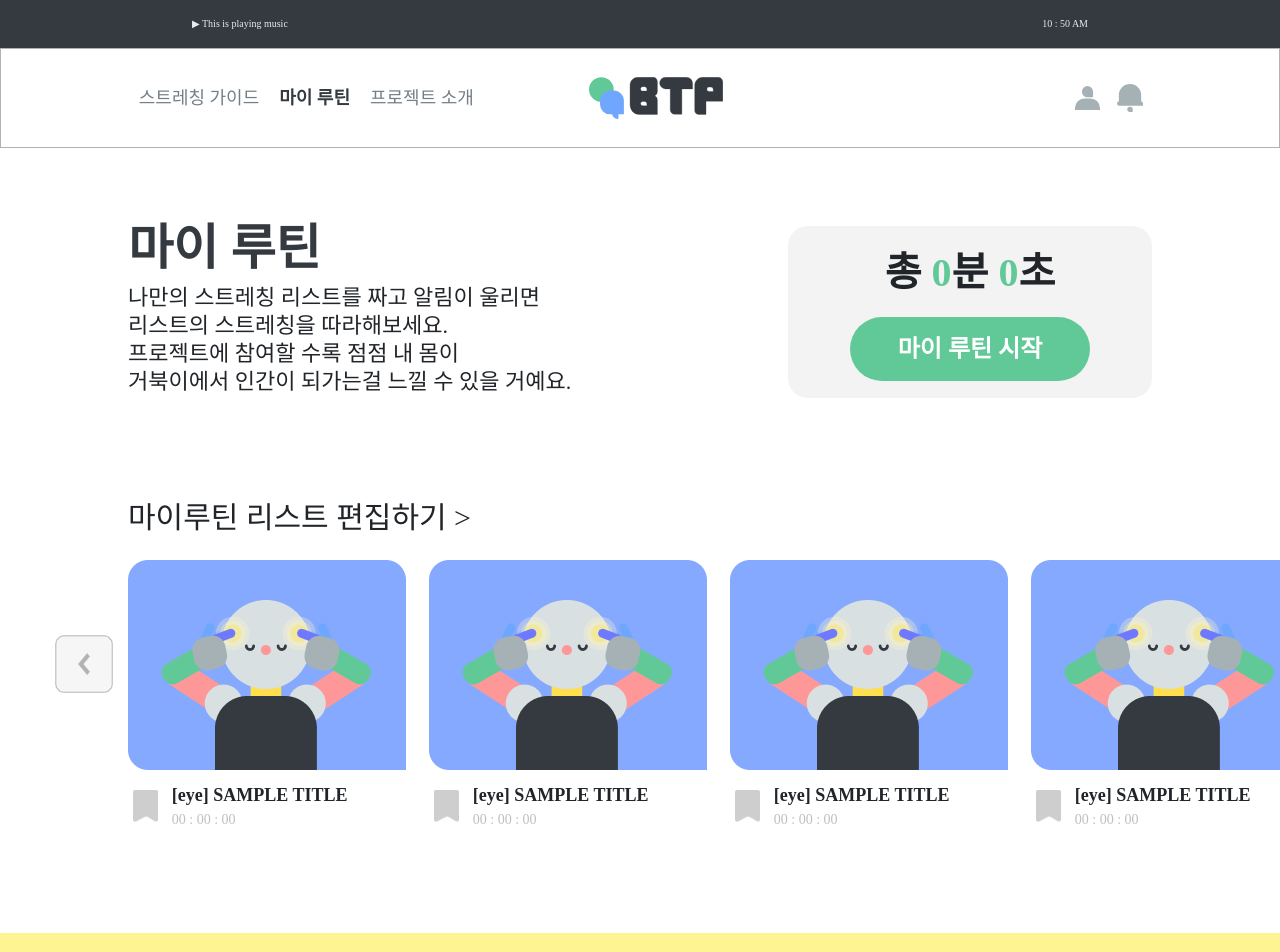
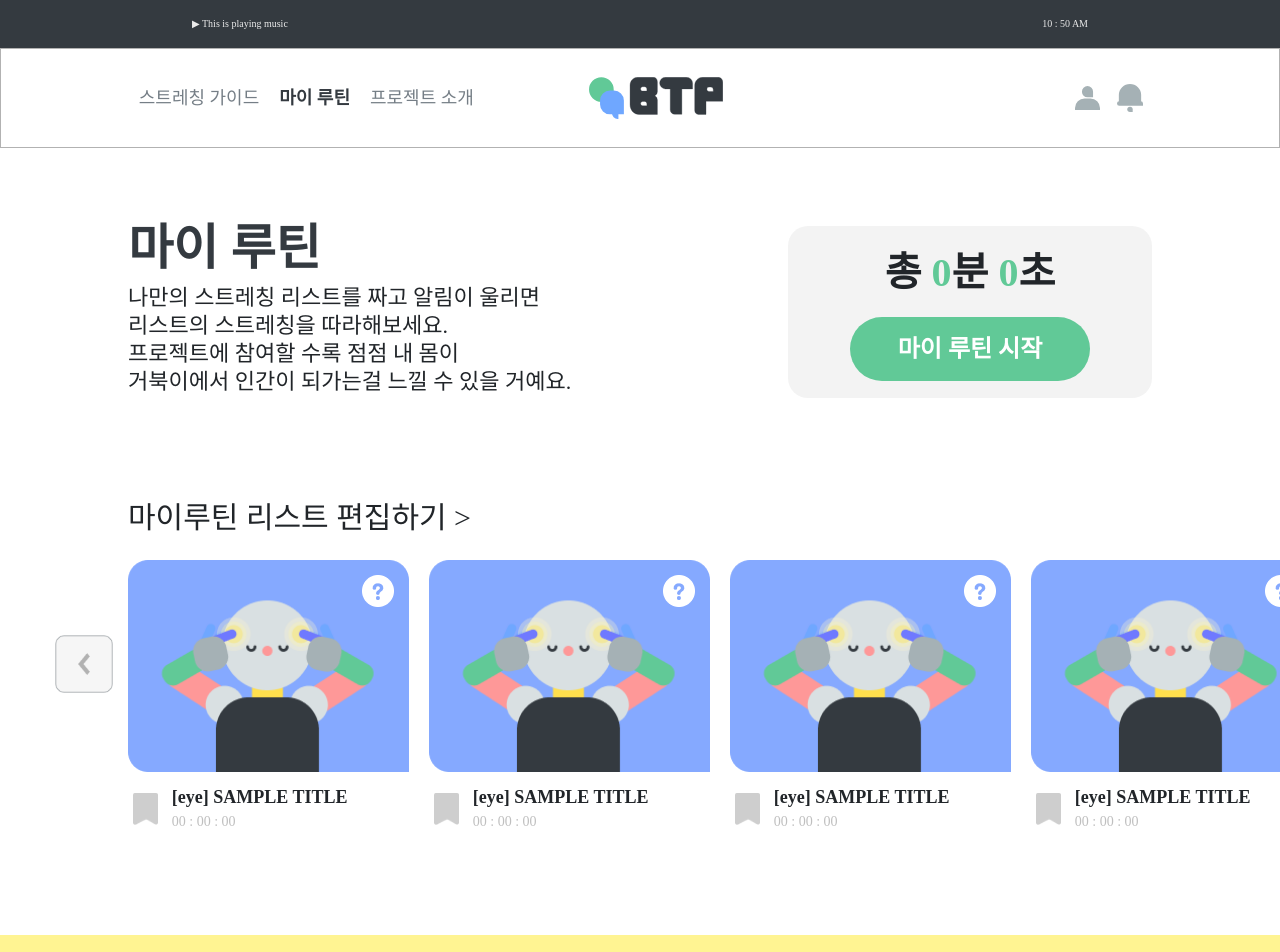
Before and after one commit to turtle-engineers/BTP_ui, a Vue app: page /myroutine in a window 1280 px wide. Shown: the top 952 px of the page. Built offline with nearby package versions, Linux system fonts and the light colour scheme; no server answers; a web font is replaced by a local one.

Commit message:
마이루틴 모달 삽입
마이루틴 리스트의 물음표 버튼을 클릭하면 모달화면이 띄워지도록 함

```diff
--- a/src/assets/scss/components/listContent.scss
+++ b/src/assets/scss/components/listContent.scss
@@ -2,7 +2,6 @@
   display: flex;
   flex-direction: column;
   // flex: none;
-  max-width: 278px;
   justify-content: space-between;
   // margin-right:15px;
 }
--- a/src/assets/scss/components/modalTurtle.scss
+++ b/src/assets/scss/components/modalTurtle.scss
@@ -30,7 +30,7 @@
   .btn-x {
     position: absolute;
     top: 25px;
-    right: 50px;
+    right: 35px;
     font-weight: 500;
     font-size: 30px;
     color: #a4a4a4;
--- a/src/assets/scss/components/myroutine.scss
+++ b/src/assets/scss/components/myroutine.scss
@@ -51,3 +51,17 @@ $btp-green: #61c997;
     color: inherit;
   }
 }
+
+.content-img{
+  position: relative;
+  margin-right: 2rem;
+
+  .turtle_grow {
+    position:absolute;
+    top:0;
+    right: 0;
+    width: 32px;
+    height: 32px;
+    margin: 1.5rem;
+  }
+}
--- a/src/views/Account.vue
+++ b/src/views/Account.vue
@@ -1,7 +1,6 @@
 <template>
   <div>
     <modalTurtle v-if="isModalViewed" @close-modal="closeModal"></modalTurtle>
-    <modalStretching v-if="isModalViewed" @close-modal="closeModal"></modalStretching>
     <simpleheader></simpleheader>
 
     <div class="app-container">
@@ -70,7 +69,6 @@ import axios from "axios";
 import simpleheader from "../components/layout/simpleheader.vue";
 import Calendar from "../components/Calendar.vue";
 import modalTurtle from "../components/modalTurtle";
-import modalStretching from "../components/modalStretching";
 
 export default {
   data() {
@@ -88,7 +86,6 @@ export default {
     simpleheader,
     Calendar,
     modalTurtle,
-    modalStretching,
   },
   created() {
     this.login();
--- a/src/views/MyRoutine.vue
+++ b/src/views/MyRoutine.vue
@@ -1,5 +1,6 @@
 <template>
   <div class="app-container">
+    <modalStretching v-if="isModalViewed" @close-modal="closeModal"></modalStretching>
     <simpleheader></simpleheader>
     <div class="btp-container">
       <!-- 상단 타이틀 + 시간/시작 -->
@@ -32,14 +33,12 @@
       </article>
       <!-- 캐러셀 -->
       <VueSlickCarousel ref="c2" :arrows="true" :asNavFor="$refs.c1" :slidesToShow="4" :infinite="false">
-        <div class="slide-content"><listContent /></div>
-        <div class="slide-content"><listContent /></div>
-        <div class="slide-content"><listContent /></div>
-        <div class="slide-content"><listContent /></div>
-        <div class="slide-content"><listContent /></div>
-        <div class="slide-content"><listContent /></div>
-        <div class="slide-content"><listContent /></div>
-        <div class="slide-content"><listContent /></div>
+        <div class="slide-content" v-for="item in list()" v-bind:key="item.id">
+          <div class="content-img">
+            <img class="turtle_grow" src="@/assets/icon/question-mark.png" v-on:click="isModalViewed = true" />
+            <listContent />
+          </div>
+        </div>
         <template #prevArrow="">
           <button class="arrow-btn">
             <img src="../assets/icon/left_square.png" alt="arrow-left" />
@@ -57,6 +56,7 @@
 <script>
 import simpleheader from "../components/layout/simpleheader.vue";
 import listContent from "../components/listContent.vue";
+import modalStretching from "../components/modalStretching";
 import VueSlickCarousel from "vue-slick-carousel";
 import "vue-slick-carousel/dist/vue-slick-carousel.css";
 export default {
@@ -64,12 +64,24 @@ export default {
     return {
       minutes: 0,
       seconds: 0,
+      isModalViewed: false,
+      list: function () {
+                var list = [];
+                for (var i = 1; i < 8; i += 1) list.push(i);
+                return list
+            },
     };
   },
   components: {
     simpleheader,
     VueSlickCarousel,
     listContent,
+    modalStretching,
+  },
+  methods: {
+    closeModal() {
+      this.isModalViewed = false;
+    },
   },
 };
 </script>
```
Also changed, not shown: src/components/modalStretching.vue (indentation only).
